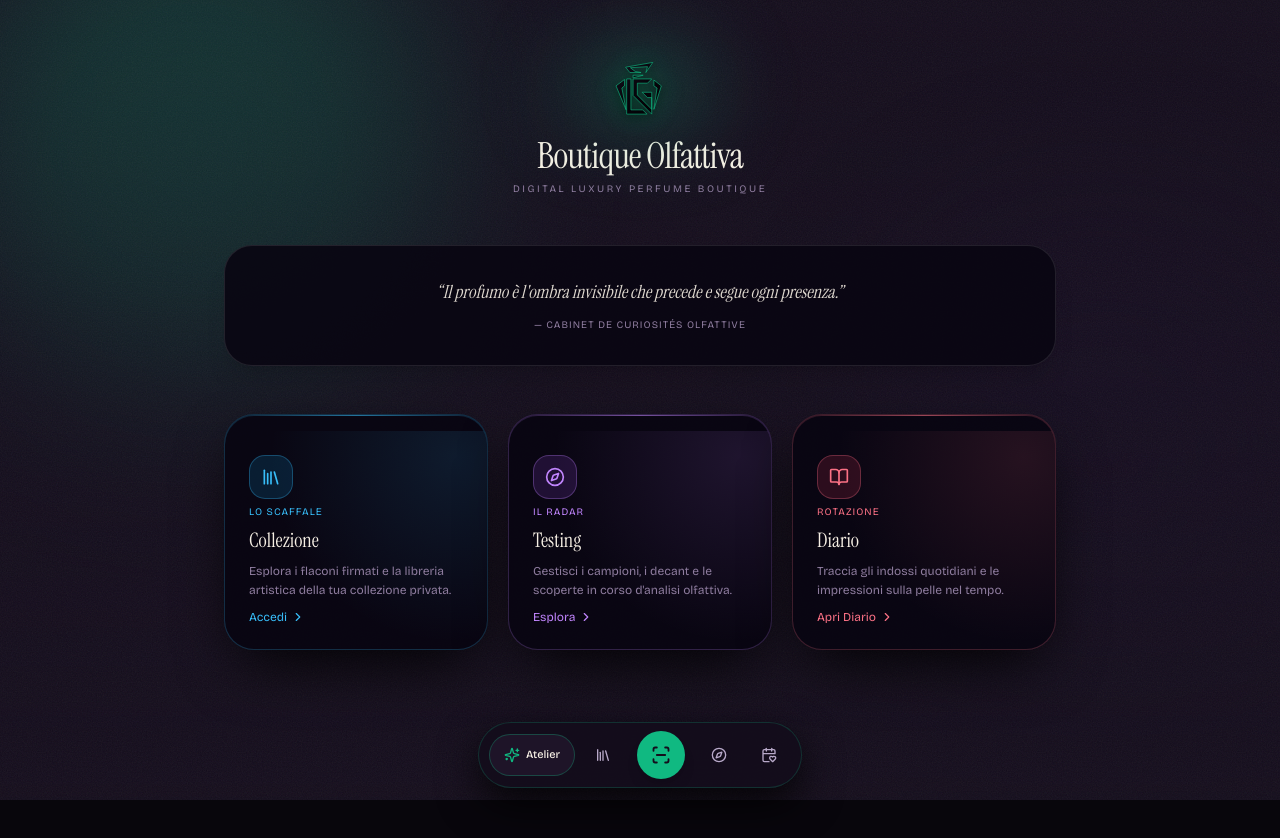
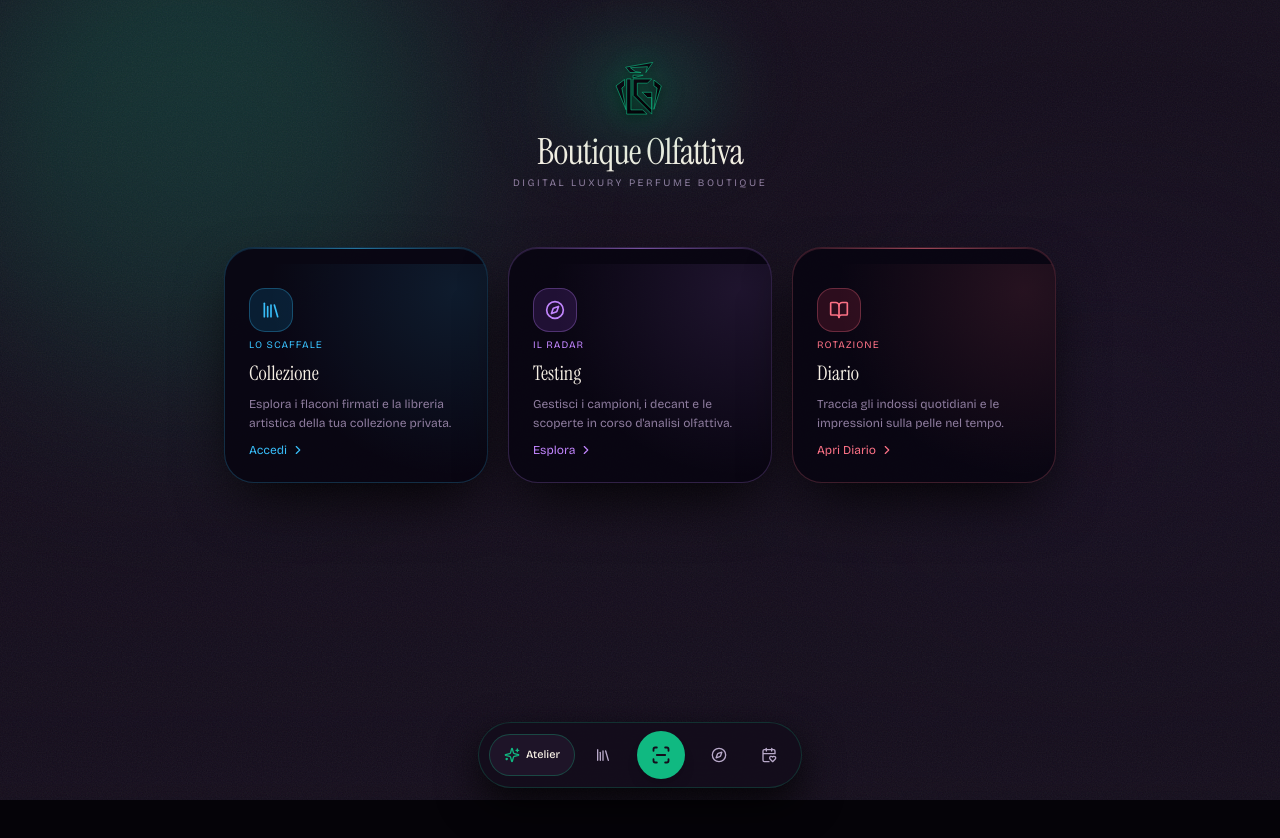
Before and after one commit to guj80/boutique_olfattiva, a Next.js app: page / in a window 1280 px wide. Shown: the top 838 px of the page. After the commit the page ends 800 px from the top, so only its background shows below. Built offline with nearby package versions, Linux system fonts and the light colour scheme.

Commit message:
Update page.jsx

```diff
--- a/app/page.jsx
+++ b/app/page.jsx
@@ -2,7 +2,7 @@
 
 import React, { useEffect } from 'react';
 import Link from 'next/link';
-import { Library, Compass, BookOpen, Sparkles, ChevronRight } from 'lucide-react';
+import { Library, Compass, BookOpen, ChevronRight } from 'lucide-react';
 import { Logo } from '@/components/Logo';
 import { GlassCard } from '@/components/GlassCard';
 import { useAura, SECTION_THEMES } from '@/components/AuraProvider';
@@ -15,13 +15,13 @@ export default function HomePage() {
   }, [setCustomAura]);
 
   return (
-    <main className="mx-auto w-full max-w-4xl px-4 sm:px-8 py-10 pb-36 space-y-12">
-      {/* HEADER CON LOGO PULITO SENZA SFUMATURE O INGABBIATURE */}
-      <header className="flex flex-col items-center text-center space-y-4 pt-4">
+    <main className="mx-auto w-full max-w-4xl px-4 sm:px-8 py-12 pb-36 space-y-10">
+      {/* HEADER CON LOGO NETTO, SENZA ALCUN RIFLESSO O SFUMATURA */}
+      <header className="flex flex-col items-center text-center space-y-3 pt-2">
         <div className="h-16 w-48 flex items-center justify-center">
           <Logo variant="mono" className="h-full w-full object-contain" />
         </div>
-        <div className="space-y-1.5 max-w-lg">
+        <div className="space-y-1">
           <h1 className="font-serif text-3xl sm:text-4xl text-[#F6EFE4] tracking-tight">
             Boutique Olfattiva
           </h1>
@@ -31,18 +31,8 @@ export default function HomePage() {
         </div>
       </header>
 
-      {/* CITAZIONE D'AUTORE */}
-      <section className="rounded-[28px] border border-white/10 bg-[#090612]/90 p-6 sm:p-8 text-center space-y-3 shadow-xl">
-        <p className="font-serif italic text-base sm:text-lg text-[#F6EFE4]/90 leading-relaxed">
-          &ldquo;Il profumo è l&apos;ombra invisibile che precede e segue ogni presenza.&rdquo;
-        </p>
-        <p className="font-mono text-[10px] uppercase tracking-widest text-[#8E7C9E]">
-          — Cabinet de Curiosités olfattive
-        </p>
-      </section>
-
       {/* SEZIONI PRINCIPALI (COLLEZIONE, RADAR, DIARIO) */}
-      <section className="grid grid-cols-1 md:grid-cols-3 gap-5">
+      <section className="grid grid-cols-1 md:grid-cols-3 gap-5 pt-4">
         {/* COLLEZIONE */}
         <Link href="/collezione" className="group block">
           <GlassCard accentColor="#38BDF8" className="h-full p-6 space-y-4 transition duration-300 group-hover:-translate-y-1">
```
